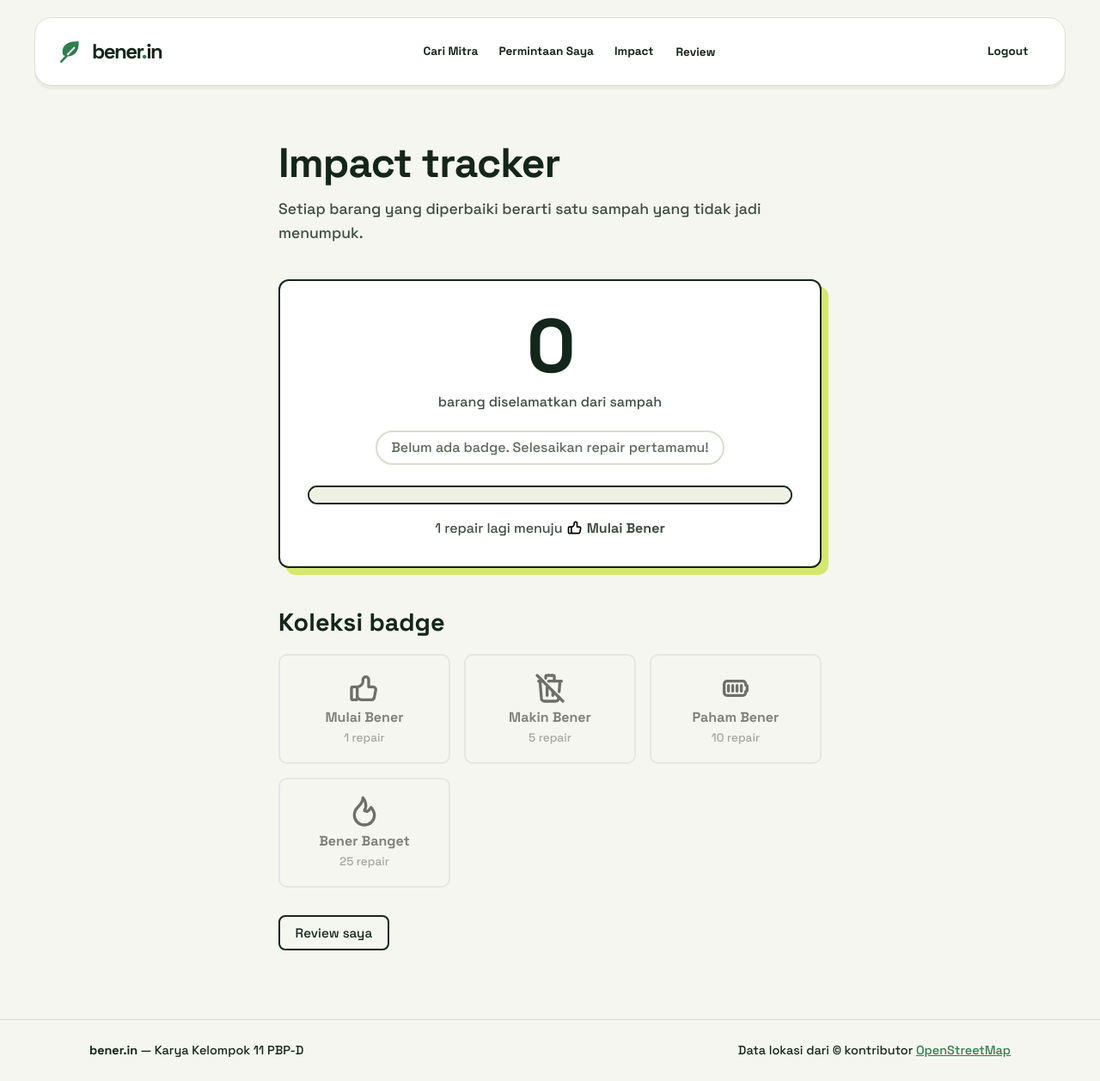
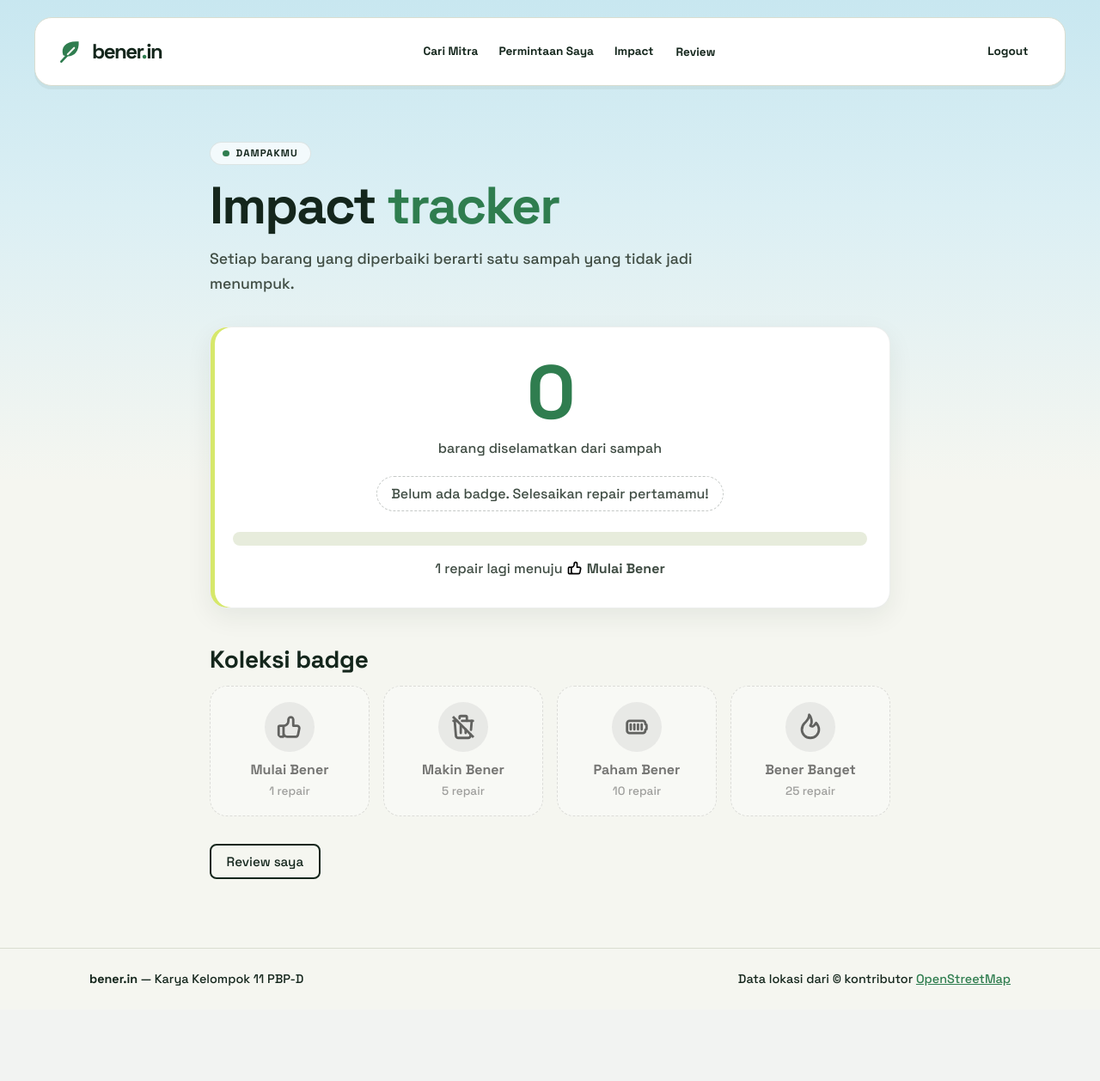
Before and after one commit to PBP-D-Kelompok-11/bener-in, a Django app: page /reviews/impact/ in a window 1280 px wide. Shown: the whole page at 86% size. After the commit the page ends 1147 px from the top, so only its background shows below. Run offline with Django 5.2, Linux system fonts and the light colour scheme; the visitor is signed in with stand-in values (Sample User, id 1); data that the repository does not hold is empty.

Commit message:
feat(reviews): fixing ui impact tracker and my reviews

```diff
--- a/static/css/impact.css
+++ b/static/css/impact.css
@@ -1,34 +1,12 @@
-main.tracker {
-  max-width: 760px;
-  margin: 0 auto;
-  padding: 4rem 5vw 5rem;
-}
-
-.tracker__title {
-  font-size: clamp(2rem, 5vw, 3rem);
-  letter-spacing: -.02em;
-  margin-bottom: .75rem;
-}
-
-.tracker__subtitle {
-  max-width: 52ch;
-  margin-bottom: 2.5rem;
-  font-size: 1.1rem;
-  color: #3f4c43;
-}
-
 .tracker__card {
-  background: #fff;
-  border: 2px solid var(--ink);
-  border-radius: 12px;
-  padding: 2rem;
-  box-shadow: 8px 8px 0 var(--lime);
+  padding: 2rem 1.6rem;
   text-align: center;
 }
 
 .tracker__count {
   font: 700 clamp(3.5rem, 10vw, 5.5rem) / 1 var(--font-head);
   letter-spacing: -.03em;
+  color: var(--leaf);
 }
 
 .tracker__label {
@@ -37,44 +15,53 @@ main.tracker {
 }
 
 .tracker__current {
-  display: inline-block;
+  display: inline-flex;
+  align-items: center;
+  gap: .5rem;
   margin-bottom: 1.5rem;
-  padding: .35rem 1rem;
+  padding: .4rem 1rem;
   background: var(--lime);
-  border: 2px solid var(--ink);
   border-radius: 999px;
   font-weight: 700;
+  color: var(--ink);
 }
 
 .tracker__current--empty {
-  background: transparent;
-  border-color: var(--line);
-  color: #5d685f;
+  background: rgba(255, 255, 255, .6);
+  border: 1px dashed rgba(20, 38, 28, .25);
+  color: #3f4c43;
   font-weight: 500;
 }
 
+.tracker__icon {
+  width: 1.25em;
+  height: 1.25em;
+  vertical-align: -.25em;
+}
+
+/* ---------- Progress ---------- */
 .tracker__progress {
   display: block;
   width: 100%;
-  height: 22px;
-  border: 2px solid var(--ink);
+  height: 16px;
+  border: 0;
   border-radius: 999px;
   overflow: hidden;
   appearance: none;
-  background: #eef0e4;
+  background: #e7ecdc;
 }
 
 .tracker__progress::-webkit-progress-bar {
-  background: #eef0e4;
+  background: #e7ecdc;
 }
 
 .tracker__progress::-webkit-progress-value {
-  background: var(--lime);
+  background: linear-gradient(90deg, var(--lime), var(--leaf));
   border-radius: 999px;
 }
 
 .tracker__progress::-moz-progress-bar {
-  background: var(--lime);
+  background: linear-gradient(90deg, var(--lime), var(--leaf));
   border-radius: 999px;
 }
 
@@ -83,45 +70,38 @@ main.tracker {
   color: #3f4c43;
 }
 
-.tracker__heading {
-  margin: 3rem 0 1.25rem;
-  font-size: clamp(1.4rem, 3vw, 1.8rem);
-}
-
+/* ---------- Koleksi badge ---------- */
 .tracker__badges {
   list-style: none;
   margin: 0;
   padding: 0;
   display: grid;
-  grid-template-columns: repeat(auto-fit, minmax(150px, 1fr));
+  grid-template-columns: repeat(4, 1fr);
   gap: 1rem;
-}
-
-.tracker__actions {
-  margin-top: 2rem;
 }
 
 .badge {
   display: flex;
   flex-direction: column;
   align-items: center;
-  gap: .25rem;
-  padding: 1.1rem 1rem;
+  gap: .3rem;
+  padding: 1.1rem .5rem;
   background: #fff;
-  border: 2px solid var(--ink);
-  border-radius: 10px;
+  border: 1px solid rgba(20, 38, 28, .08);
+  border-radius: 20px;
+  box-shadow: 0 10px 30px rgba(20, 38, 28, .07);
   text-align: center;
 }
 
+/* Ikon di dalam lingkaran lime (terbuka) atau abu-abu (terkunci) */
 .badge__icon {
-  width: 40px;
-  height: 40px;
-}
-
-.tracker__icon {
-  width: 1.25em;
-  height: 1.25em;
-  vertical-align: -.25em;
+  box-sizing: border-box;
+  width: 3.6rem;
+  height: 3.6rem;
+  margin-bottom: .4rem;
+  padding: .75rem;
+  border-radius: 50%;
+  background: var(--lime);
 }
 
 .badge__name {
@@ -133,13 +113,20 @@ main.tracker {
   color: #5d685f;
 }
 
-.badge--unlocked {
-  box-shadow: 4px 4px 0 var(--lime);
+.badge--locked {
+  background: rgba(255, 255, 255, .55);
+  border: 1px dashed rgba(20, 38, 28, .22);
+  box-shadow: none;
+  opacity: .6;
+  filter: grayscale(1);
 }
 
-.badge--locked {
-  background: transparent;
-  border-color: var(--line);
-  opacity: .55;
-  filter: grayscale(1);
+.badge--locked .badge__icon {
+  background: #dfe3d8;
 }
+
+@media (max-width: 560px) {
+  .tracker__card { padding: 1.5rem 1.15rem; }
+  .tracker__badges { grid-template-columns: repeat(2, 1fr); gap: .75rem; }
+  .badge { padding: 1.1rem .6rem; }
+}
--- a/static/css/reviews.css
+++ b/static/css/reviews.css
@@ -2,30 +2,68 @@
    --ink, --lime, --leaf, --line, --rust, .btn, .field, .auth-form, .errorlist.
    Semua kelas diawali "rv-" supaya tidak bentrok dengan kelas milik teman. */
 
+body:has(.rv-page) {
+  background:
+    linear-gradient(180deg, #c8e7f0 0, #dbeff4 240px, var(--paper) 560px) no-repeat,
+    var(--paper);
+}
+
 .rv-page {
-  max-width: 760px;
+  max-width: 920px;
   margin: 0 auto;
   padding: 4rem 5vw 5rem;
 }
 
+/* ---------- Judul ---------- */
+.rv-eyebrow {
+  display: inline-flex;
+  align-items: center;
+  gap: .5rem;
+  margin-bottom: 1rem;
+  padding: .4rem .9rem;
+  background: rgba(255, 255, 255, .7);
+  border: 1px solid rgba(20, 38, 28, .1);
+  border-radius: 999px;
+  font: 700 .72rem / 1 var(--font-body);
+  letter-spacing: .09em;
+  text-transform: uppercase;
+  color: var(--ink);
+}
+
+.rv-eyebrow::before {
+  content: "";
+  width: .45rem;
+  height: .45rem;
+  border-radius: 50%;
+  background: var(--leaf);
+}
+
 .rv-title {
-  font-size: clamp(2rem, 5vw, 3rem);
-  letter-spacing: -.02em;
-  margin-bottom: .75rem;
+  margin-bottom: 1rem;
+  font-size: clamp(2.4rem, 6vw, 3.8rem);
+  line-height: 1.05;
+  letter-spacing: -.03em;
+}
+
+.rv-title em {
+  font-style: normal;
+  color: var(--leaf);
 }
 
 .rv-lead {
   max-width: 52ch;
-  margin-bottom: 2rem;
+  margin-bottom: 2.25rem;
   font-size: 1.1rem;
   color: #3f4c43;
 }
 
 .rv-heading {
-  margin: 2.5rem 0 1rem;
-  font-size: clamp(1.3rem, 3vw, 1.7rem);
+  margin: 2.75rem 0 1rem;
+  font-size: clamp(1.35rem, 3vw, 1.75rem);
+  letter-spacing: -.01em;
 }
 
+/* ---------- Kartu ---------- */
 .rv-list {
   list-style: none;
   margin: 0;
@@ -36,13 +74,15 @@
 
 .rv-card {
   background: #fff;
-  border: 2px solid var(--ink);
-  border-radius: 12px;
-  padding: 1.25rem 1.5rem;
+  border: 1px solid rgba(20, 38, 28, .08);
+  border-radius: 20px;
+  padding: 1.35rem 1.6rem;
+  box-shadow: 0 10px 30px rgba(20, 38, 28, .07);
 }
 
+/* Garis lime di sisi kiri untuk kartu yang perlu perhatian */
 .rv-card--accent {
-  box-shadow: 6px 6px 0 var(--lime);
+  box-shadow: 0 10px 30px rgba(20, 38, 28, .07), inset 5px 0 0 var(--lime);
 }
 
 .rv-card__top {
--- a/templates/reviews/impact_dashboard.html
+++ b/templates/reviews/impact_dashboard.html
@@ -2,6 +2,7 @@
 {% load static %}
 
 {% block css %}
+<link rel="stylesheet" href="{% static 'css/reviews.css' %}">
 <link rel="stylesheet" href="{% static 'css/impact.css' %}">
 {% endblock css %}
 
@@ -10,11 +11,12 @@
 {% endblock meta %}
 
 {% block content %}
-<main class="container tracker">
-  <h1 class="tracker__title">Impact tracker</h1>
-  <p class="tracker__subtitle">Setiap barang yang diperbaiki berarti satu sampah yang tidak jadi menumpuk.</p>
+<main class="rv-page tracker">
+  <p class="rv-eyebrow">Dampakmu</p>
+  <h1 class="rv-title">Impact <em>tracker</em></h1>
+  <p class="rv-lead">Setiap barang yang diperbaiki berarti satu sampah yang tidak jadi menumpuk.</p>
 
-  <div class="tracker__card">
+  <div class="rv-card rv-card--accent tracker__card">
     <div class="tracker__count">{{ summary.saved_count }}</div>
     <div class="tracker__label">barang diselamatkan dari sampah</div>
 
@@ -39,7 +41,7 @@
     {% endif %}
   </div>
 
-  <h2 class="tracker__heading">Koleksi badge</h2>
+  <h2 class="rv-heading">Koleksi badge</h2>
   <ul class="tracker__badges">
     {% for badge in summary.badges %}
       <li class="badge {% if badge.unlocked %}badge--unlocked{% else %}badge--locked{% endif %}">
@@ -50,7 +52,7 @@
     {% endfor %}
   </ul>
 
-  <div class="tracker__actions">
+  <div class="rv-actions rv-actions--page">
     <a href="{% url 'reviews:mine' %}" class="btn btn-outline">Review saya</a>
   </div>
 </main>
--- a/templates/reviews/mitra_reviews.html
+++ b/templates/reviews/mitra_reviews.html
@@ -11,7 +11,8 @@
 
 {% block content %}
 <main class="rv-page">
-  <h1 class="rv-title">Review untuk {{ mitra.nama_usaha }}</h1>
+  <p class="rv-eyebrow">Review customer</p>
+  <h1 class="rv-title">Review untuk <em>{{ mitra.nama_usaha }}</em></h1>
 
   <div class="rv-card rv-card--accent rv-average">
     {% if average %}
--- a/templates/reviews/my_reviews.html
+++ b/templates/reviews/my_reviews.html
@@ -11,7 +11,8 @@
 
 {% block content %}
 <main class="rv-page">
-  <h1 class="rv-title">Review saya</h1>
+  <p class="rv-eyebrow">Ruang reviewmu</p>
+  <h1 class="rv-title">Review <em>saya</em></h1>
   <p class="rv-lead">Nilai mitra setelah barangmu selesai diperbaiki. Review membantu customer lain memilih mitra yang tepat.</p>
 
   {% include 'reviews/_messages.html' %}
--- a/templates/reviews/review_confirm_delete.html
+++ b/templates/reviews/review_confirm_delete.html
@@ -11,7 +11,8 @@
 
 {% block content %}
 <main class="rv-page">
-  <h1 class="rv-title">Hapus review?</h1>
+  <p class="rv-eyebrow">Hapus review</p>
+  <h1 class="rv-title">Hapus <em>review</em>?</h1>
   <p class="rv-lead">Review ini akan dihapus permanen dan tidak bisa dikembalikan. Kamu tetap bisa menulis review baru untuk repair ini.</p>
 
   <div class="rv-card">
--- a/templates/reviews/review_form.html
+++ b/templates/reviews/review_form.html
@@ -11,7 +11,8 @@
 
 {% block content %}
 <main class="rv-page">
-  <h1 class="rv-title">{% if is_edit %}Ubah review{% else %}Tulis review{% endif %}</h1>
+  <p class="rv-eyebrow">{% if is_edit %}Ubah review{% else %}Review baru{% endif %}</p>
+  <h1 class="rv-title">{% if is_edit %}Ubah <em>review</em>{% else %}Tulis <em>review</em>{% endif %}</h1>
   <p class="rv-lead">Bagaimana pengalamanmu memperbaiki barang ini?</p>
 
   <div class="rv-card rv-card--accent rv-summary">
```
Also changed, not shown: other parts of static/css/reviews.css (+83 -20 lines).
